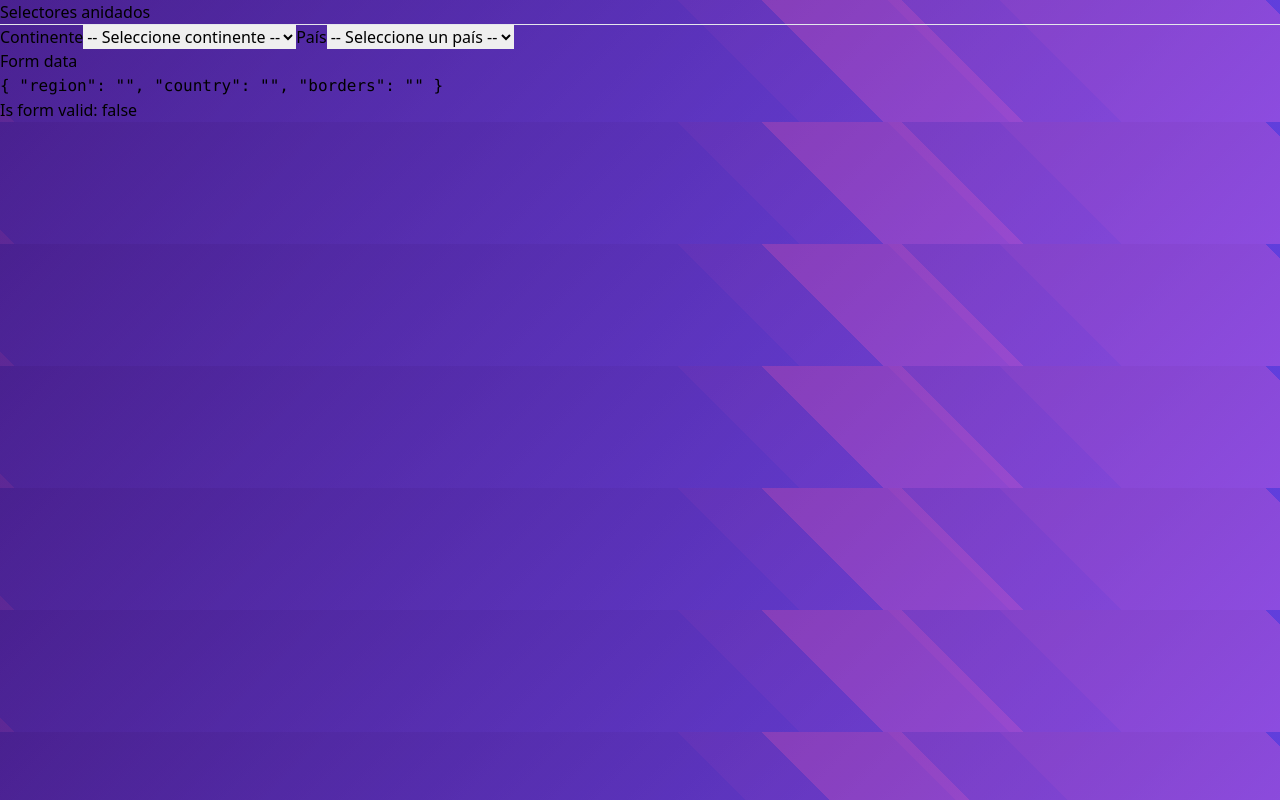
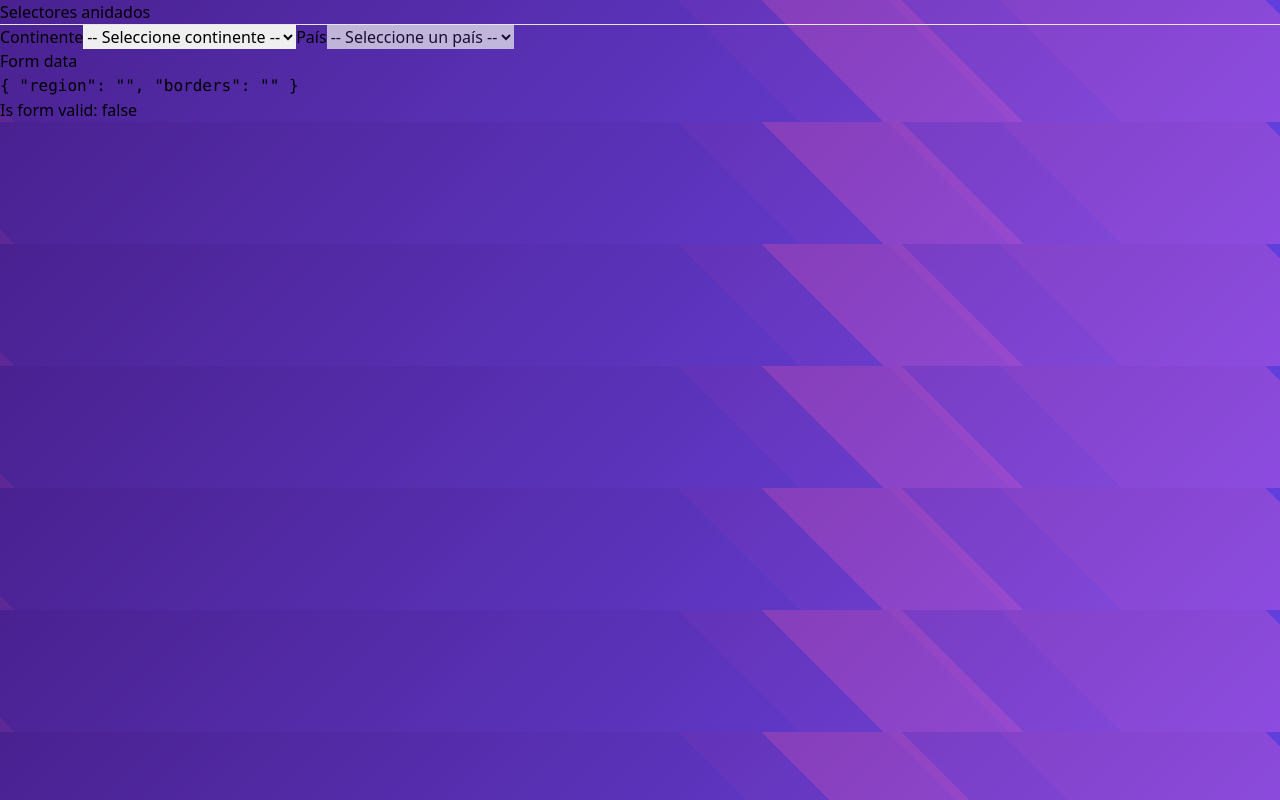
Before and after one commit to iam-leo/selectores-angular, an Angular app: page /selector/selector in a window 1280 px wide. Built offline with nearby package versions, Linux system fonts and the light colour scheme.

Commit message:
add: disabling the country selector until you receive a region

```diff
--- a/src/app/countries/pages/selector-page/selector-page.component.html
+++ b/src/app/countries/pages/selector-page/selector-page.component.html
@@ -16,7 +16,9 @@
 
         <!-- Country -->
         <label for="country" class="block mt-5 mb-2 font-medium text-gray-900 dark:text-white">País</label>
-        <select formControlName="country" id="country"
+        <select
+            formControlName="country"
+            id="country"
             class="bg-gray-50 border border-gray-300 text-gray-900 text-sm rounded-lg focus:ring-blue-500 focus:border-blue-500 block w-80 p-2.5 dark:bg-indigo-950 dark:border-indigo-600 dark:placeholder-gray-400 dark:text-white dark:focus:ring-blue-500 dark:focus:border-indigo-400">
             <option selected value="">-- Seleccione un país --</option>
             <option *ngFor="let country of countriesByRegion" [value]="country.cca3">
--- a/src/app/countries/pages/selector-page/selector-page.component.ts
+++ b/src/app/countries/pages/selector-page/selector-page.component.ts
@@ -2,7 +2,7 @@
 import { FormBuilder, FormGroup, Validators } from '@angular/forms';
 import { CountriesService } from '../../services/countries.service';
 import { Region, SmallCountry } from '../../interfaces/country.interface';
-import { switchMap } from 'rxjs';
+import { switchMap, tap } from 'rxjs';
 
 @Component({
   selector: 'app-selector-page',
@@ -14,7 +14,7 @@
 
   public myForm: FormGroup = this.fb.group({
     region: ['', Validators.required],
-    country: ['', Validators.required],
+    country: [{ value: '', disabled: true }, Validators.required],
     borders: ['', Validators.required],
   })
 
@@ -34,10 +34,20 @@
   onRegionChanged(): void {
     this.myForm.get('region')!.valueChanges
     .pipe(
+      //tap( () => this.myForm.get('country')!.setValue('') ),
+      tap( () => {
+        this.myForm.get('country')!.reset({ value: '', disabled: true });
+        this.countriesByRegion = [];
+      }),
       switchMap( region => this.countriesService.getCountriesByRegion(region) )
     )
     .subscribe(countries => {
       this.countriesByRegion = countries;
+
+      if (countries.length > 0) {
+        // Habilitar el select de `country` si hay países
+        this.myForm.get('country')!.enable();
+      }
     })
   }
 }
```
